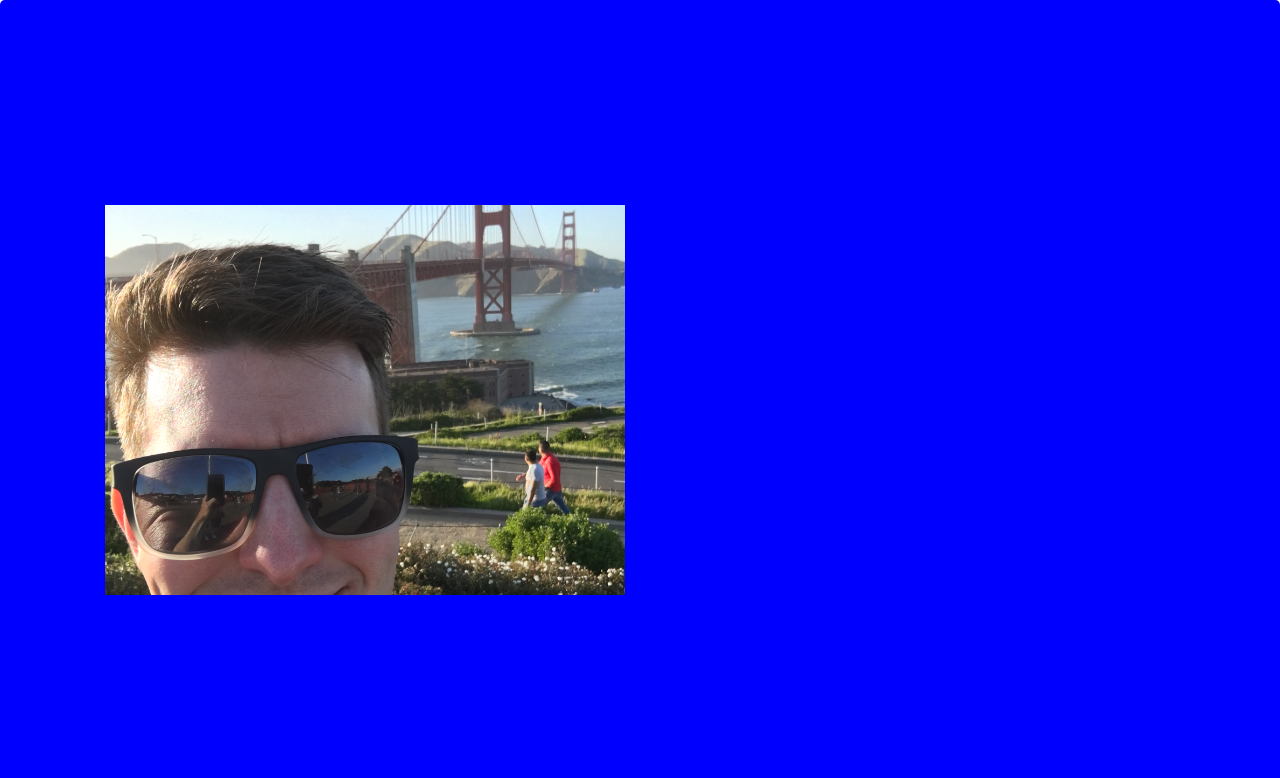
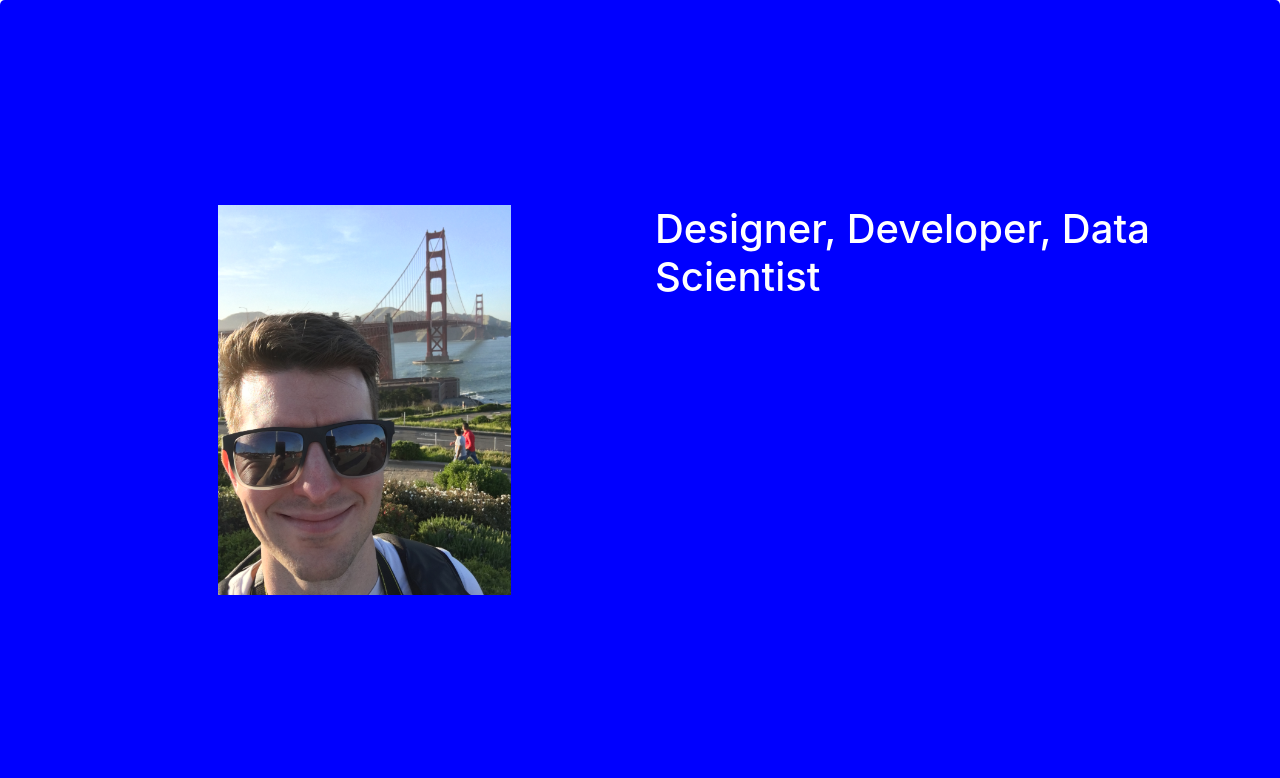
Before and after one commit to peter-j-schmidt/dev-portfolio-blog, a Gatsby site: page / in a window 1280 px wide. Shown: the top 778 px of the page. Built offline with nearby package versions, Linux system fonts and the light colour scheme; Gatsby itself is replaced by a stand-in of ours.

Commit message:
Added div element to contain StaticImage component. Changed 'title' element to 'h1'.

```diff
--- a/src/components/Hero.js
+++ b/src/components/Hero.js
@@ -10,13 +10,13 @@ export default function Hero() {
             <Container>
                 <Row>
                     <Col md={6} sm={12}>
-
-                        <StaticImage src="../images/Peter_Golden_Gate.JPG" alt="Profile Picture" />
-
+                        <div>
+                            <StaticImage src="../images/Peter_Golden_Gate.JPG" alt="Profile Picture" objectFit="contain" />
+                        </div>
                     </Col>
                     <Col md={6} sm={12}>
                         <div>
-                            <title>Designer, Developer, Data Science</title>
+                            <h1>Designer, Developer, Data Scientist</h1>
                         </div>
                     </Col>
                 </Row>
```
